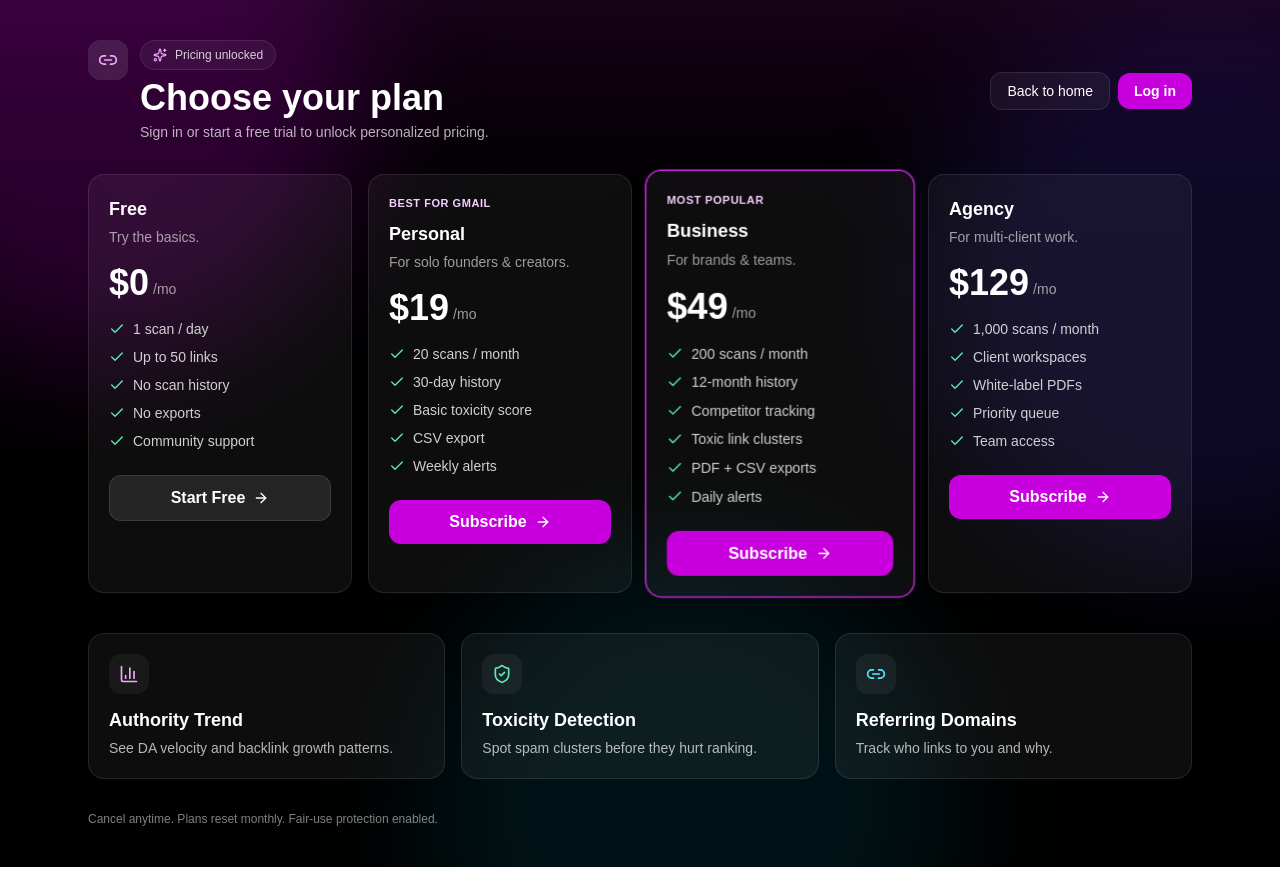
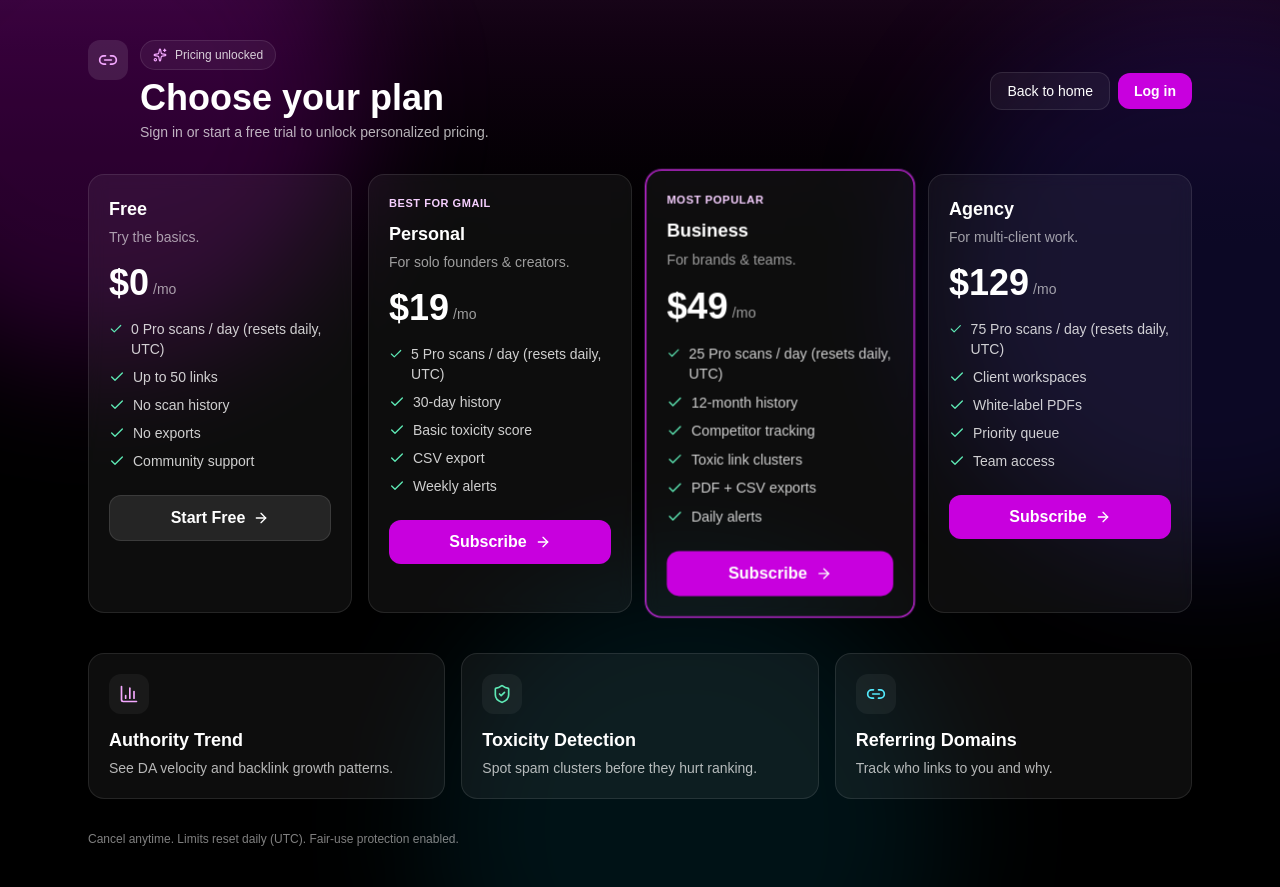
Before and after one commit to Lustmiacancelit/backlinks-lustmia, a Next.js app: page /pricing in a window 1280 px wide. Built offline with nearby package versions, Linux system fonts and the light colour scheme; no server answers.

Commit message:
Align pricing UI with backend quotas, metrics UX improvements

```diff
--- a/app/pricing/page.tsx
+++ b/app/pricing/page.tsx
@@ -40,7 +40,7 @@ const PLANS: Record<
     price: 0,
     tagline: "Try the basics.",
     bullets: [
-      "1 scan / day",
+      "0 Pro scans / day (resets daily, UTC)",
       "Up to 50 links",
       "No scan history",
       "No exports",
@@ -53,7 +53,7 @@ const PLANS: Record<
     badge: "Best for Gmail",
     tagline: "For solo founders & creators.",
     bullets: [
-      "20 scans / month",
+      "5 Pro scans / day (resets daily, UTC)",
       "30-day history",
       "Basic toxicity score",
       "CSV export",
@@ -68,7 +68,7 @@ const PLANS: Record<
     highlight: true,
     tagline: "For brands & teams.",
     bullets: [
-      "200 scans / month",
+      "25 Pro scans / day (resets daily, UTC)",
       "12-month history",
       "Competitor tracking",
       "Toxic link clusters",
@@ -82,7 +82,7 @@ const PLANS: Record<
     price: 129,
     tagline: "For multi-client work.",
     bullets: [
-      "1,000 scans / month",
+      "75 Pro scans / day (resets daily, UTC)",
       "Client workspaces",
       "White-label PDFs",
       "Priority queue",
@@ -372,7 +372,7 @@ export default function PricingPage() {
         </section>
 
         <div className="text-xs text-white/50">
-          Cancel anytime. Plans reset monthly. Fair-use protection enabled.
+          Cancel anytime. Limits reset daily (UTC). Fair-use protection enabled.
         </div>
       </div>
     </main>
```
